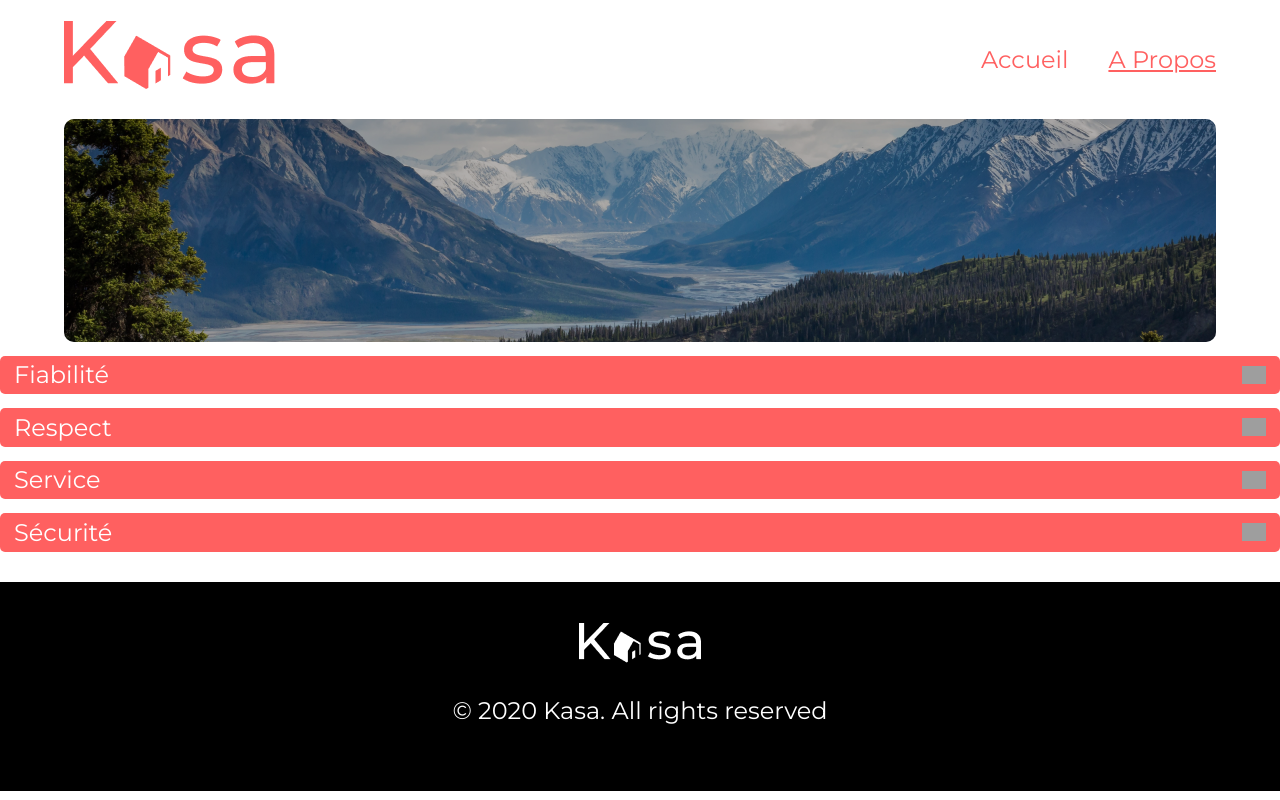
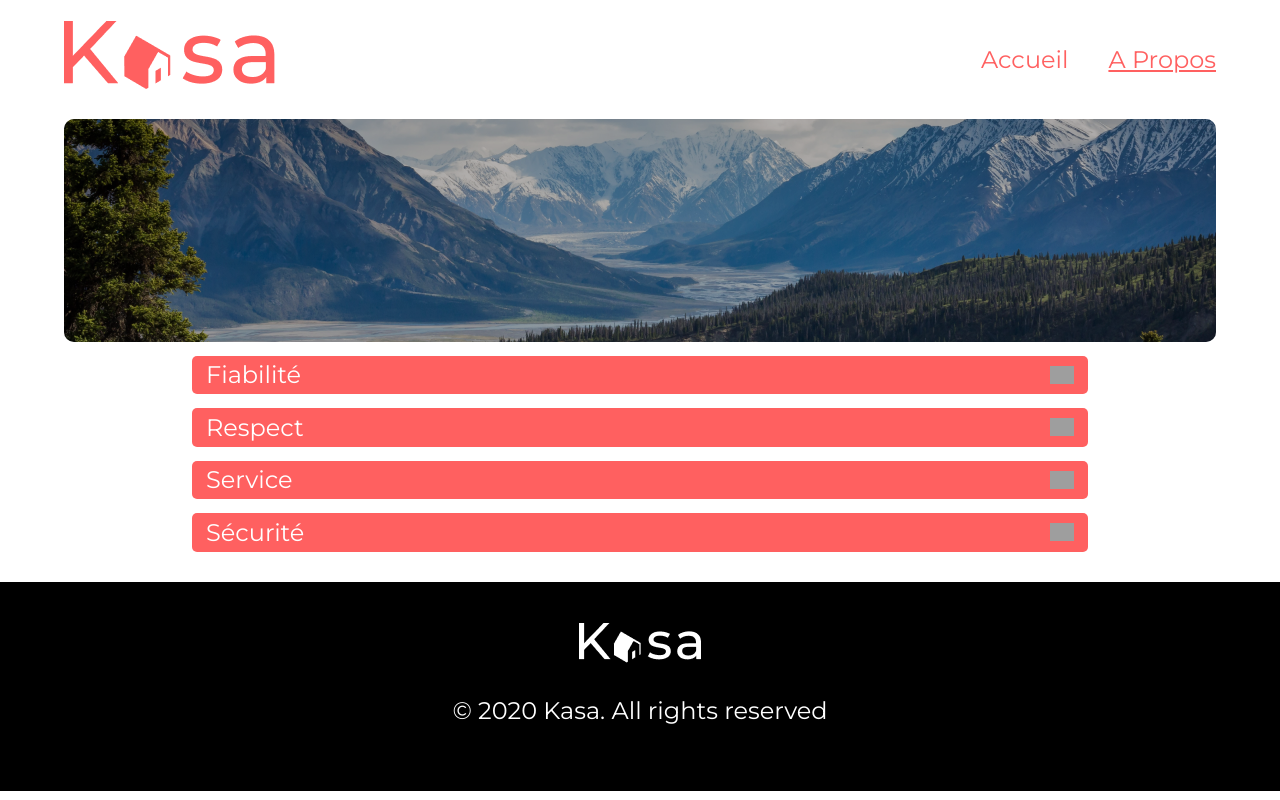
Before and after one commit to emmanuelbcd/kasa, a React (Create React App) app: page /a-propos in a window 1280 px wide. Built offline with nearby package versions, Linux system fonts and the light colour scheme; grey boxes are pictures that could not be loaded.

Commit message:
update before git pull

```diff
--- a/src/pages/About/index.jsx
+++ b/src/pages/About/index.jsx
@@ -13,7 +13,7 @@ function About() {
             <Header />
             <Banner image={aboutBanner} />
             {aboutData.map(data => (
-                <Collapse title={data.title} content={data.content} key={data.title} />
+                <Collapse title={data.title} content={data.content} key={data.title} customClass="about_collapse" />
             ))}
             <Footer />
         </div>
```
